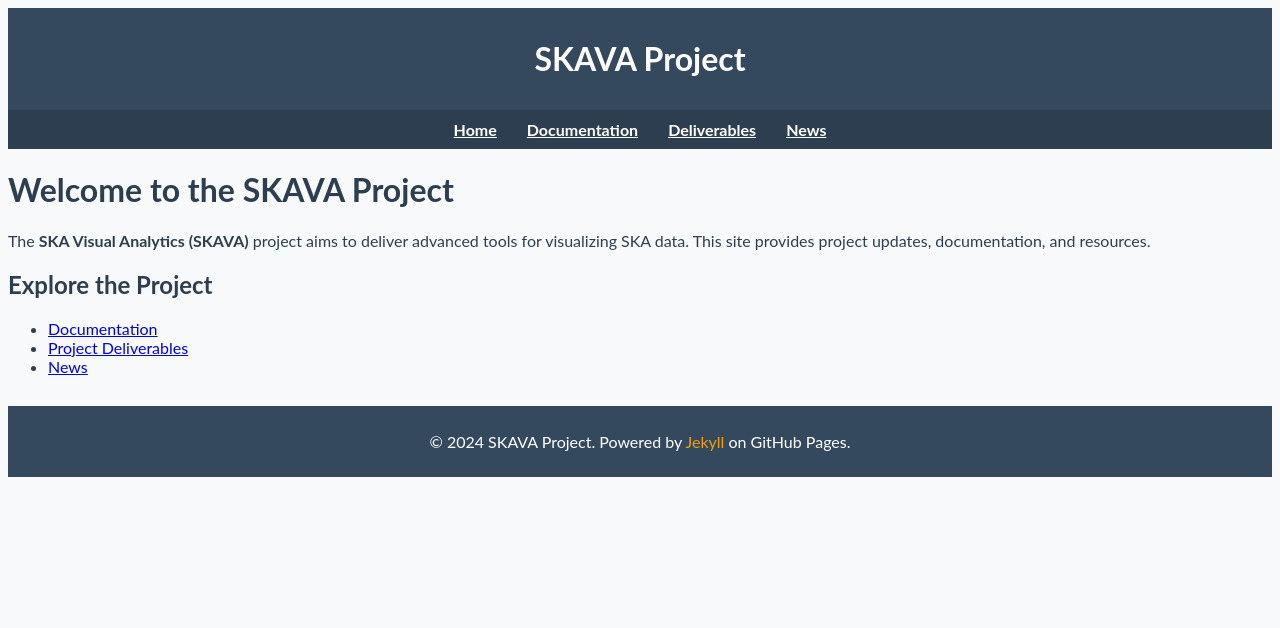
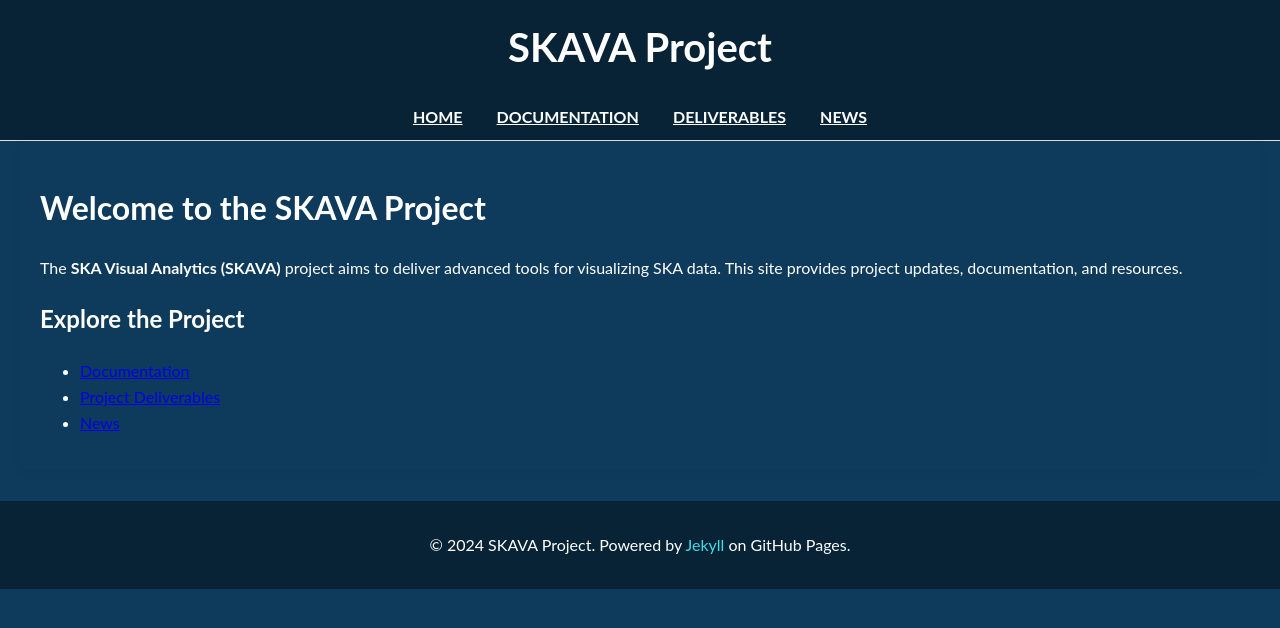
Before and after one commit to VisIVOLab/SKAVA, a Jekyll site: the page built from docs/index.md, in a window 1280 px wide. Shown: the top 628 px of the page. Built offline with Jekyll 4.4.1, drawn with Linux system fonts in a browser that asks for light colours.

Commit message:
Update theme colors to match SKAVA design

```diff
--- a/docs/assets/css/style.css
+++ b/docs/assets/css/style.css
@@ -3,15 +3,25 @@
 /* Body and general typography */
 body {
     font-family: 'Lato', sans-serif;
-    color: #2c3e50;
-    background-color: #f8f9fa;
+    color: white; /* White text */
+    background-color: #0e3b5c; /* Dark blue body background */
+    line-height: 1.6;
+    margin: 0;
+    padding: 0;
 }
 
-/* Header */
+/* Header (Navigation bar) */
 header {
-    background-color: #34495e;
-    padding: 10px;
+    background-color: #082336; /* Darker blue for the header */
+    padding: 15px;
     text-align: center;
+    box-shadow: 0 2px 4px rgba(0, 0, 0, 0.1);
+}
+
+header h1 {
+    color: white;
+    font-size: 2.5em;
+    margin: 0;
 }
 
 header a {
@@ -20,39 +30,47 @@ header a {
     font-weight: bold;
 }
 
-header a:hover {
-    color: #f39c12;
-}
-
-/* Navigation */
+/* Navigation bar */
 nav {
-    display: flex;
-    justify-content: center;
+    background-color: #082336; /* Same color as header */
     padding: 10px;
-    background-color: #2c3e50;
+    text-align: center;
+    border-bottom: 1px solid #ddd;
 }
 
 nav a {
     color: white;
-    padding: 0 15px;
+    margin: 0 15px;
     font-weight: bold;
+    text-transform: uppercase;
 }
 
 nav a:hover {
-    color: #f39c12;
+    color: #3fdde8; /* Lighter blue for hover */
+}
+
+/* Main content */
+main {
+    padding: 20px;
+    max-width: 1200px;
+    margin: 0 auto;
+    background-color: #0e3b5c; /* Darker background */
+    box-shadow: 0 2px 10px rgba(0, 0, 0, 0.05);
+    border-radius: 8px;
+    color: white; /* White text */
 }
 
 /* Footer */
 footer {
-    background-color: #34495e;
+    background-color: #082336; /* Darker blue for footer */
     color: white;
     text-align: center;
-    padding: 10px 0;
+    padding: 15px 0;
     margin-top: 30px;
 }
 
 footer a {
-    color: #f39c12;
+    color: #3fdde8; /* Lighter blue for links in footer */
     text-decoration: none;
 }
 
@@ -62,7 +80,7 @@ footer a:hover {
 
 /* Buttons */
 .btn {
-    background-color: #f39c12;
+    background-color: #3fdde8; /* Lighter blue for buttons */
     color: white;
     padding: 10px 20px;
     text-align: center;
@@ -70,8 +88,9 @@ footer a:hover {
     border-radius: 5px;
     text-decoration: none;
     font-weight: bold;
+    box-shadow: 0 2px 4px rgba(0, 0, 0, 0.1);
 }
 
 .btn:hover {
-    background-color: #e67e22;
+    background-color: #494fe0; /* Darker blue for hover effect */
 }
```
Also changed, not shown: docs/_layouts/default.html (line endings or trailing spaces).
